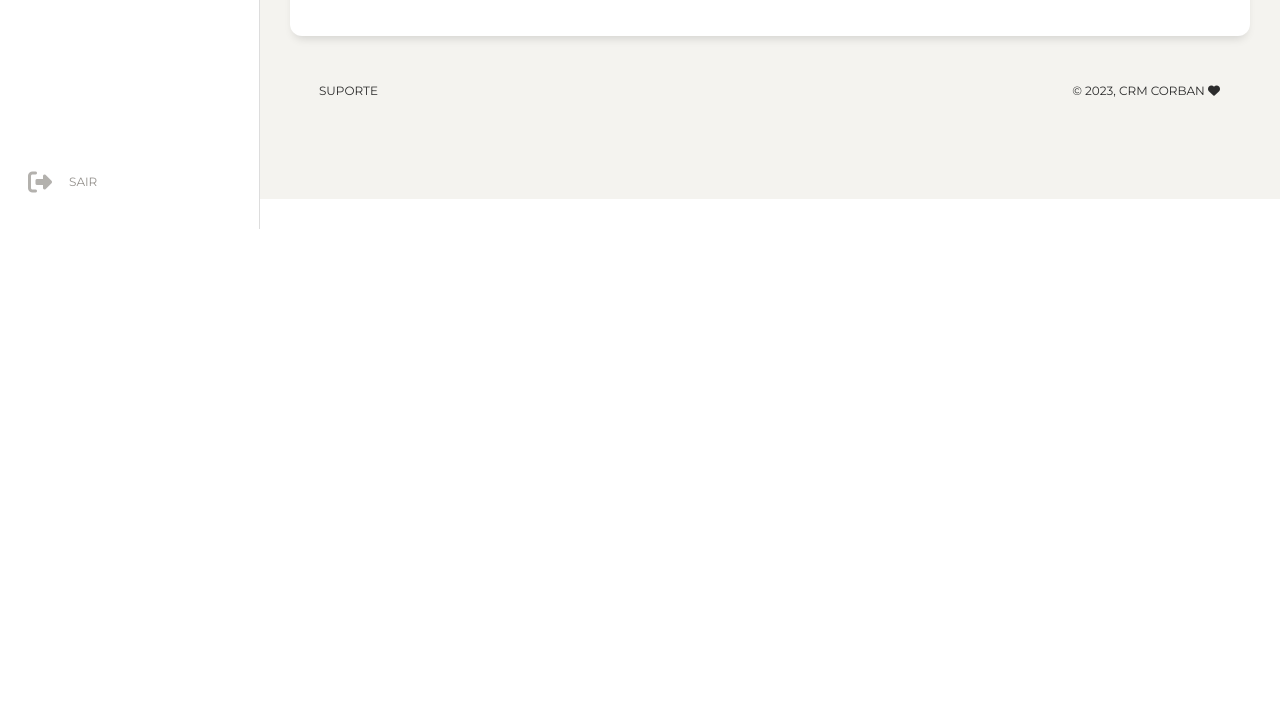
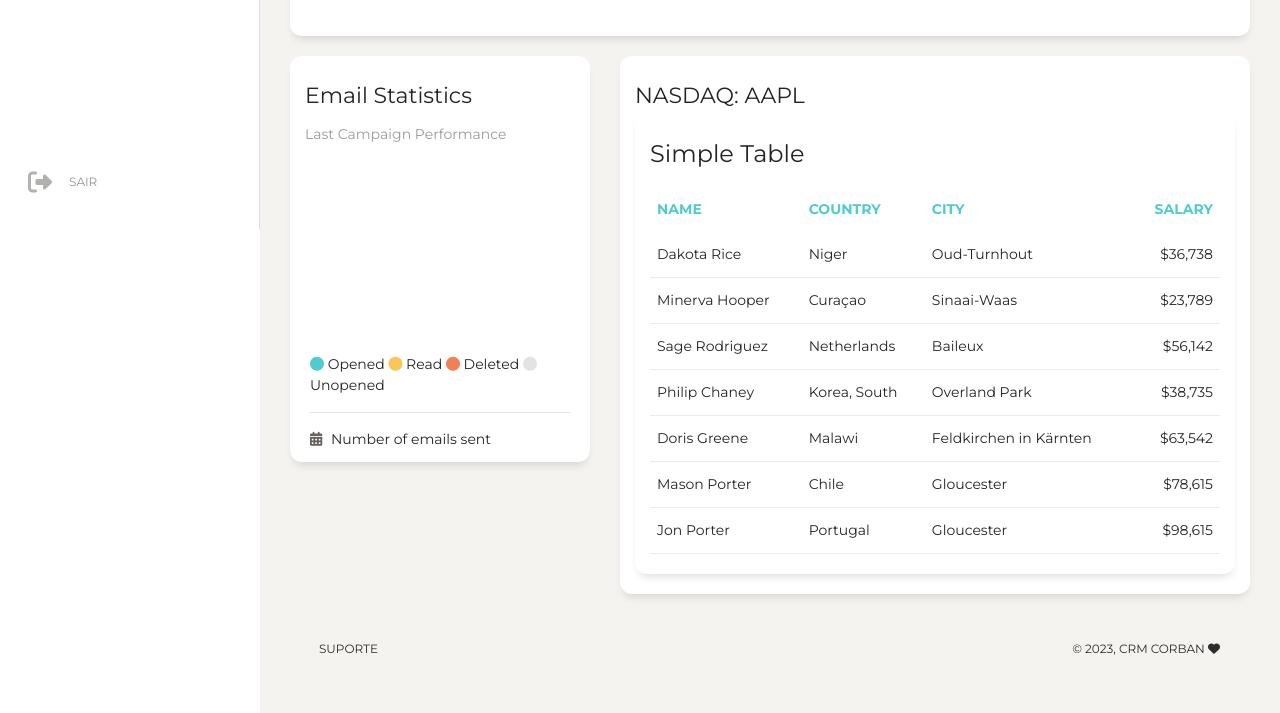
Before and after one commit to figueredorv/crm, a PHP site: page /painel_funcionario.php in a window 1280 px wide. Shown: the part 571-1284 px from the top of the page. Before the commit the page ends 800 px from the top, so only its background shows below. Run offline with PHP 8.4, Linux system fonts and the light colour scheme; a user stored in the database is signed in; data comes from the database, SQL or seed files in the repository; some libraries are stand-ins or nearby versions.

Commit message:
Alterações nos cards

```diff
--- a/painel_funcionario.php
+++ b/painel_funcionario.php
@@ -85,7 +85,7 @@ include("conexao.php");
 
 
           <li class="">
-            <a href="adocoes.php">
+            <a href="propostas.php">
               <i class="fa fa-search"></i>
               <p>Consultas</p>
             </a>
@@ -101,7 +101,7 @@ include("conexao.php");
 
 
           <li class="">
-            <a href="https://wa.link/1quja8"  target="_blank">
+            <a href="https://wa.link/1quja8" target="_blank">
               <i class="fa fa-life-ring"></i>
               <p>Suporte</p>
             </a>
@@ -147,6 +147,7 @@ include("conexao.php");
           </form>
 
 
+
           <div class="collapse navbar-collapse justify-content-end" id="navigation">
 
             <ul class="navbar-nav">
@@ -164,7 +165,7 @@ include("conexao.php");
 
 
                   <?php
-                if($_SESSION['cargo_usuario'] == 'Administrador' || $_SESSION['cargo_usuario'] == 'Desenvolvedor'){
+                  if ($_SESSION['cargo_usuario'] == 'Administrador' || $_SESSION['cargo_usuario'] == 'Desenvolvedor') {
 
 
                   ?>
@@ -211,10 +212,11 @@ include("conexao.php");
         //$dado = mysqli_fetch_array($result);
         $row = mysqli_num_rows($result);
 
-                              if($row > 0): ?>
+        if ($row > 0) : ?>
           <div class="notice notice-warning"><strong>Atenção!</strong> Existem pets que ainda não foram vacinados.</div>
 
         <?php
+
         endif;
         ?>
 
@@ -286,7 +288,7 @@ include("conexao.php");
 
 
 
-      <a href ="animais.php" style="text-decoration:none">
+        <a href="propostas.php" style="text-decoration:none">
           <div class="row">
             <div class="col-lg-3 col-md-6 col-sm-6">
               <div class="card card-stats">
@@ -310,11 +312,10 @@ include("conexao.php");
                           //$dado = mysqli_fetch_array($result);
                           $row = mysqli_num_rows($result);
 
-                      if($row == ''){
+                          if ($row == '') {
 
                             echo "<h5> 0 </h5>";
-
-                      }else{
+                          } else {
                             echo "<h5> $row </h5>";
                           }
                           ?>
@@ -334,7 +335,7 @@ include("conexao.php");
               </div>
         </a>
       </div>
-          <a href ="animais.php?buttonOcNaoAtendidas=" style="text-decoration:none">
+      <a href="animais.php?buttonOcNaoAtendidas=" style="text-decoration:none">
         <div class="col-lg-3 col-md-6 col-sm-6">
           <div class="card card-stats">
             <div class="card-body ">
@@ -356,11 +357,10 @@ include("conexao.php");
                       //$dado = mysqli_fetch_array($result);
                       $row = mysqli_num_rows($result);
 
-                        if($row == ''){
+                      if ($row == '') {
 
                         echo "<h5> 0 </h5>";
-
-                        }else{
+                      } else {
                         echo "<h5> $row </h5>";
                       }
                       ?>
@@ -379,7 +379,7 @@ include("conexao.php");
           </div>
       </a>
     </div>
-          <a href ="animais.php?buttonOcAtendidas=" style="text-decoration:none">
+    <a href="animais.php?buttonOcAtendidas=" style="text-decoration:none">
       <div class="col-lg-3 col-md-6 col-sm-6">
         <div class="card card-stats">
           <div class="card-body ">
@@ -401,11 +401,10 @@ include("conexao.php");
                     //$dado = mysqli_fetch_array($result);
                     $row = mysqli_num_rows($result);
 
-                        if($row == ''){
+                    if ($row == '') {
 
                       echo "<h5> 0 </h5>";
-
-                        }else{
+                    } else {
                       echo "<h5> $row </h5>";
                     }
                     ?>
@@ -424,7 +423,7 @@ include("conexao.php");
         </div>
     </a>
   </div>
-          <a href ="animais.php?buttonpetsemvacina=" style="text-decoration:none">
+  <a href="animais.php?buttonpetsemvacina=" style="text-decoration:none">
     <div class="col-lg-3 col-md-6 col-sm-6">
       <div class="card card-stats">
         <div class="card-body ">
@@ -446,11 +445,10 @@ include("conexao.php");
                   //$dado = mysqli_fetch_array($result);
                   $row = mysqli_num_rows($result);
 
-                        if($row == ''){
+                  if ($row == '') {
 
                     echo "<h5> 0 </h5>";
-
-                        }else{
+                  } else {
                     echo "<h5> $row </h5>";
                   }
                   ?>
@@ -489,22 +487,22 @@ include("conexao.php");
   <div class="content">
     <div class="row">
       <div class="col-md-12">
-                <div class="card" >
+        <div class="card">
           <div class="card-header">
-                  <h5>Propostas registradas <span  style="color:white;" class="badge bg-secondary" >HOJE</span></h5>
+            <h5>Propostas registradas <span style="color:white;" class="badge bg-secondary">HOJE</span></h5>
 
             <div class="btn-group" role="group" aria-label="Basic example">
               <form class="form-inline my-2 my-lg-0">
-                    <button  name= "buttonOcAtendidas" type="submit" class="btn btn-primary">Mais alta</button>
+                <button name="buttonOcAtendidas" type="submit" class="btn btn-primary">Mais alta</button>
                 <form>
 
                   <form class="form-inline my-2 my-lg-0">
-                    <button name= "buttonOcNaoAtendidas" type="submit" class="btn btn-primary">Mais baixa</button>
+                    <button name="buttonOcNaoAtendidas" type="submit" class="btn btn-primary">Mais baixa</button>
                     <form>
 
 
                       <form class="form-inline my-2 my-lg-0">
-                    <button name= "buttonPesquisar" type="submit" class="btn btn-primary">Todas</button>
+                        <button name="buttonPesquisar" type="submit" class="btn btn-primary">Todas</button>
                         <form>
 
             </div>
@@ -513,7 +511,7 @@ include("conexao.php");
 
           </div>
           <div class="card-body">
-                    <div class="table-responsive" >
+            <div class="table-responsive">
 
 
               <!--LISTAR TODAS AS OCORRÊNCIAS -->
@@ -521,23 +519,22 @@ include("conexao.php");
               <?php
 
               // novo codigo ( procurar ocorrência pelo nome)
-                        if(isset($_GET['buttonPesquisar'])){
+              if (isset($_GET['buttonPesquisar'])) {
                 $query = "select * from animais where data = curdate()";
-
               }
 
               // novo codigo ( procurar por animais adotados)
-                        else if(isset($_GET['buttonOcAtendidas'])){
+              else if (isset($_GET['buttonOcAtendidas'])) {
                 $nome = 'Adotado';
                 $query = "select * from animais where situacao = '$nome'  and data = curdate()";
               }
               // novo codigo ( procurar por animais nao adotados)
-                       else if(isset($_GET['buttonOcNaoAtendidas'])){
+              else if (isset($_GET['buttonOcNaoAtendidas'])) {
                 $nome = 'Disponivel';
                 $query = "select * from animais where situacao = '$nome'  and data = curdate()";
               }
               // novo codigo ( procurar por animais sem nenhuma vacina)
-                       else if(isset($_GET['buttonpetsemvacina'])){
+              else if (isset($_GET['buttonpetsemvacina'])) {
                 $nome = '';
                 $query = "select * from animais where vacinas = '$nome'";
               }
@@ -545,7 +542,7 @@ include("conexao.php");
 
               //final do código
 
-                        else{
+              else {
                 $query = "select * from animais where data = curdate()   order by data asc ";
               }
 
@@ -557,11 +554,10 @@ include("conexao.php");
               //$dado = mysqli_fetch_array($result);
               $row = mysqli_num_rows($result);
 
-                        if($row == ''){
+              if ($row == '') {
 
                 echo "<h3> Não existem dados cadastrados no banco </h3>";
-
-                        }else{
+              } else {
 
               ?>
 
@@ -601,10 +597,10 @@ include("conexao.php");
 
                     <?php
 
-                          while($res_1 = mysqli_fetch_array($result)){
+                    while ($res_1 = mysqli_fetch_array($result)) {
                       $nome = $res_1["nome"];
                       $especie = $res_1["especie"];
-                            $vacinas= $res_1["vacinas"];
+                      $vacinas = $res_1["vacinas"];
                       $castrado = $res_1["castrado"];
                       $observacao = $res_1["observacao"];
                       $idade = $res_1["idade"];
@@ -630,22 +626,22 @@ include("conexao.php");
 
 
                         <?php
-                              if($situacao == "Disponivel"): ?>
-                                  <td class="badge badge-pill badge-warning" ><?php echo $situacao; ?></td>
+                        if ($situacao == "Disponivel") : ?>
+                          <td class="badge badge-pill badge-warning"><?php echo $situacao; ?></td>
                         <?php
                         endif;
 
                         ?>
                         <?php
-                              if($situacao == "Adotado"): ?>
-                                  <td class="badge badge-pill badge-success" ><?php echo $situacao; ?></td>
+                        if ($situacao == "Adotado") : ?>
+                          <td class="badge badge-pill badge-success"><?php echo $situacao; ?></td>
                         <?php
                         endif;
 
                         ?>
                         <?php
-                              if($situacao == "Cancelada"): ?>
-                                  <td class="badge badge-pill badge-danger" ><?php echo $situacao; ?></td>
+                        if ($situacao == "Cancelada") : ?>
+                          <td class="badge badge-pill badge-danger"><?php echo $situacao; ?></td>
                         <?php
                         endif;
 
@@ -656,7 +652,7 @@ include("conexao.php");
                         <td>
                           <a class="btn btn-info" href="animais.php?func=edita&id=<?php echo $id; ?>"><i class="fa fa-pencil-square-o"></i></a>
 
-                             <a  class="btn btn-danger" href="animais.php?func=deleta&id=<?php echo $id; ?>"><i class="fa fa-minus-square"></i></a>
+                          <a class="btn btn-danger" href="animais.php?func=deleta&id=<?php echo $id; ?>"><i class="fa fa-minus-square"></i></a>
 
                           <br>
 
@@ -682,26 +678,181 @@ include("conexao.php");
         </div>
       </div>
 
-
-
-
     </div>
 
 
+    <!-- início de tabelas que ficam em baixo de Propostas registradas -->
 
+    <div class="row">
+      <div class="col-md-4">
+        <div class="card ">
+          <div class="card-header ">
+            <h5 class="card-title">Email Statistics</h5>
+            <p class="card-category">Last Campaign Performance</p>
+          </div>
+          <div class="card-body ">
+            <canvas id="chartEmail"></canvas>
+          </div>
+          <div class="card-footer ">
+            <div class="legend">
+              <i class="fa fa-circle text-primary"></i> Opened
+              <i class="fa fa-circle text-warning"></i> Read
+              <i class="fa fa-circle text-danger"></i> Deleted
+              <i class="fa fa-circle text-gray"></i> Unopened
+            </div>
+            <hr>
+            <div class="stats">
+              <i class="fa fa-calendar"></i> Number of emails sent
+            </div>
+          </div>
+        </div>
+      </div>
+      <div class="col-md-8">
+        <div class="card card-chart">
+          <div class="card-header">
+            <h5 class="card-title">NASDAQ: AAPL</h5>
 
+            <div class="row">
+              <div class="col-md-12">
+                <div class="card">
+                  <div class="card-header">
+                    <h4 class="card-title"> Simple Table</h4>
+                  </div>
+                  <div class="card-body">
+                    <div class="table-responsive">
+                      <table class="table">
+                        <thead class=" text-primary">
+                          <th>
+                            Name
+                          </th>
+                          <th>
+                            Country
+                          </th>
+                          <th>
+                            City
+                          </th>
+                          <th class="text-right">
+                            Salary
+                          </th>
+                        </thead>
+                        <tbody>
+                          <tr>
+                            <td>
+                              Dakota Rice
+                            </td>
+                            <td>
+                              Niger
+                            </td>
+                            <td>
+                              Oud-Turnhout
+                            </td>
+                            <td class="text-right">
+                              $36,738
+                            </td>
+                          </tr>
+                          <tr>
+                            <td>
+                              Minerva Hooper
+                            </td>
+                            <td>
+                              Curaçao
+                            </td>
+                            <td>
+                              Sinaai-Waas
+                            </td>
+                            <td class="text-right">
+                              $23,789
+                            </td>
+                          </tr>
+                          <tr>
+                            <td>
+                              Sage Rodriguez
+                            </td>
+                            <td>
+                              Netherlands
+                            </td>
+                            <td>
+                              Baileux
+                            </td>
+                            <td class="text-right">
+                              $56,142
+                            </td>
+                          </tr>
+                          <tr>
+                            <td>
+                              Philip Chaney
+                            </td>
+                            <td>
+                              Korea, South
+                            </td>
+                            <td>
+                              Overland Park
+                            </td>
+                            <td class="text-right">
+                              $38,735
+                            </td>
+                          </tr>
+                          <tr>
+                            <td>
+                              Doris Greene
+                            </td>
+                            <td>
+                              Malawi
+                            </td>
+                            <td>
+                              Feldkirchen in Kärnten
+                            </td>
+                            <td class="text-right">
+                              $63,542
+                            </td>
+                          </tr>
+                          <tr>
+                            <td>
+                              Mason Porter
+                            </td>
+                            <td>
+                              Chile
+                            </td>
+                            <td>
+                              Gloucester
+                            </td>
+                            <td class="text-right">
+                              $78,615
+                            </td>
+                          </tr>
+                          <tr>
+                            <td>
+                              Jon Porter
+                            </td>
+                            <td>
+                              Portugal
+                            </td>
+                            <td>
+                              Gloucester
+                            </td>
+                            <td class="text-right">
+                              $98,615
+                            </td>
+                          </tr>
+                        </tbody>
+                      </table>
+                    </div>
+                  </div>
+                </div>
+              </div>
 
-
-
-
-
-
-
+            </div>
+          </div>
+        </div>
+      </div>
+    </div>
+    <!-- Final de tabelas que ficam em baixo de Propostas registradas -->
 
 
 
 
     </head>
+
     <body>
 
 
```
Lines whose indentation alone changed are shown as unchanged.
